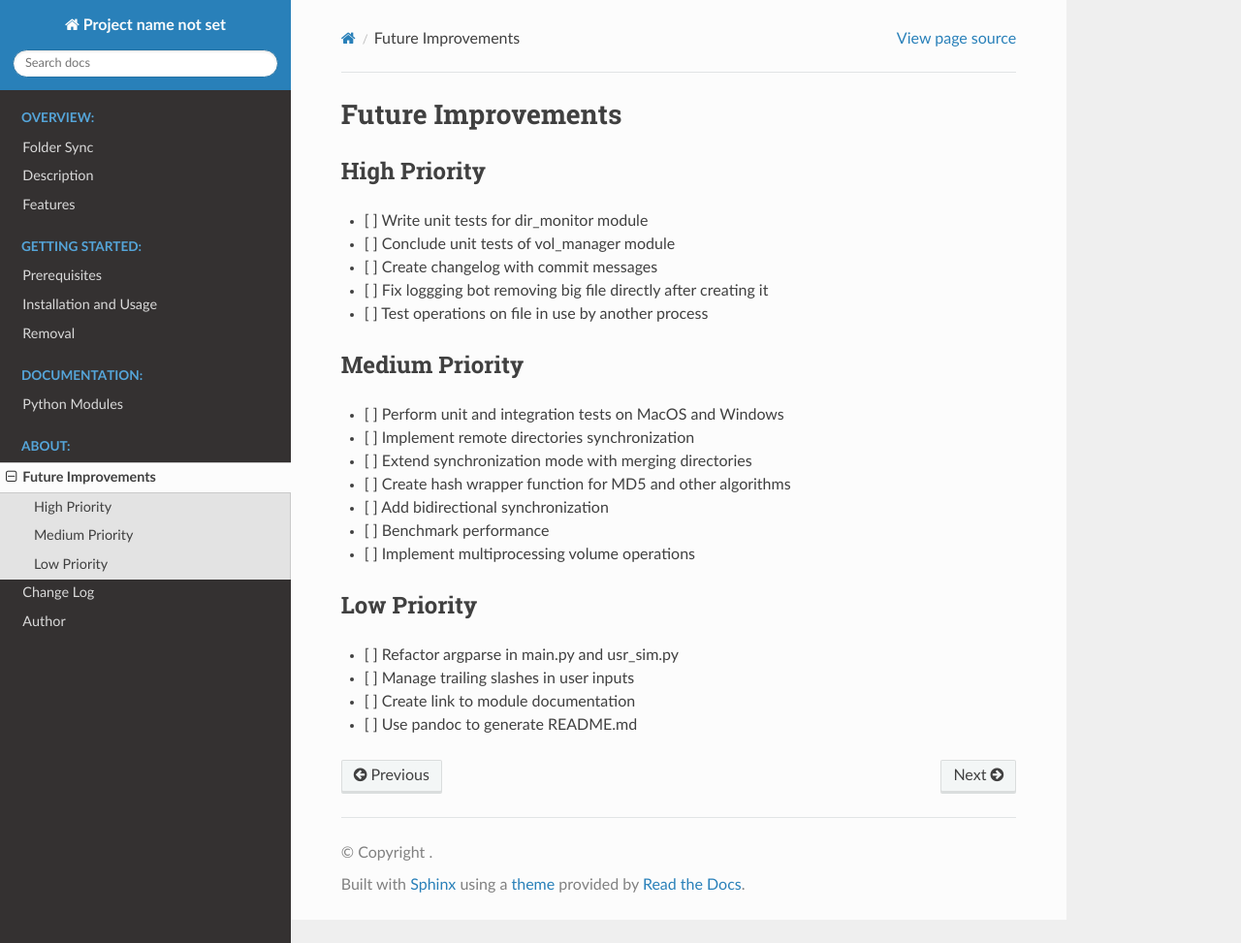
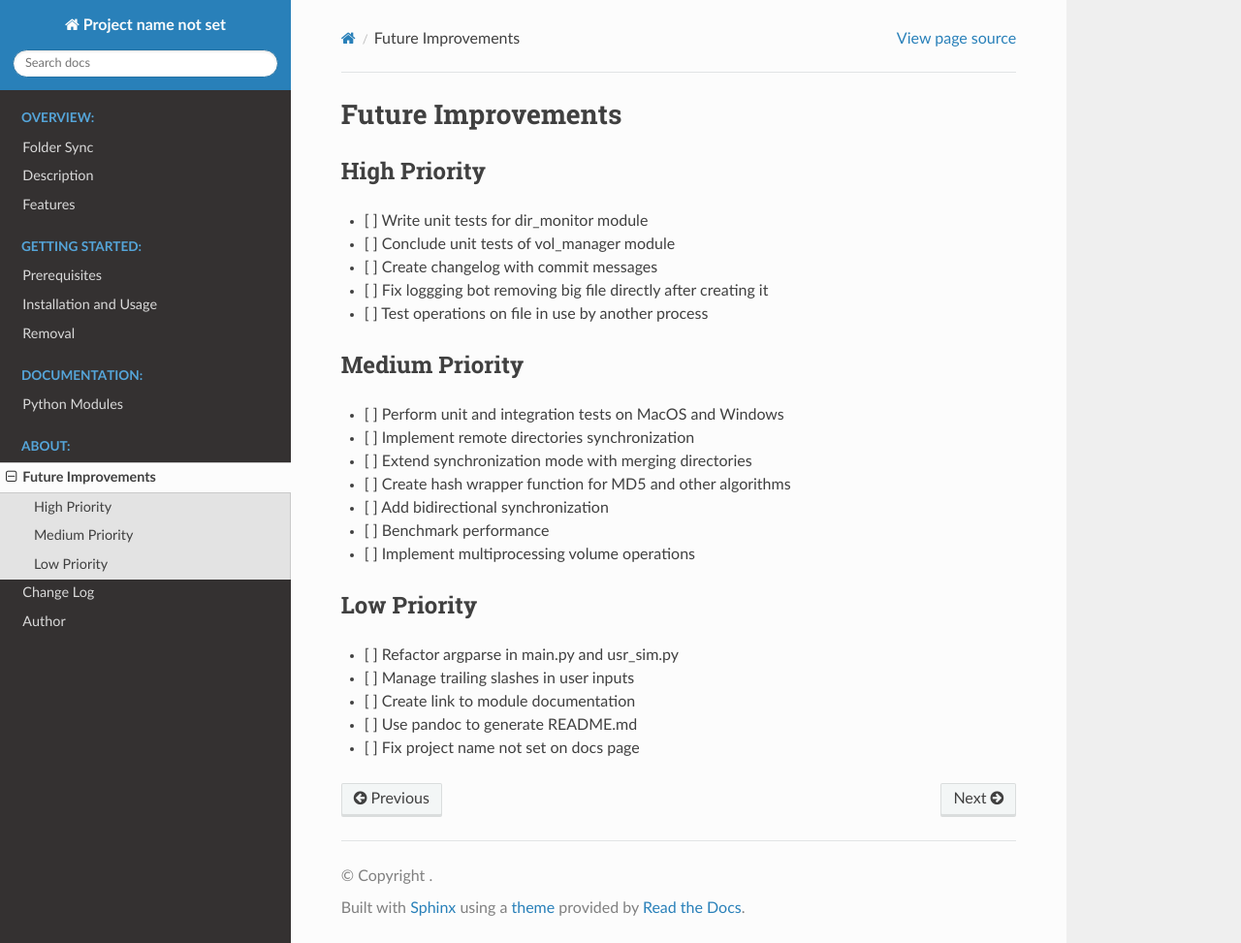
Before and after one commit to robinsonpompeu/folder_sync, a Sphinx documentation site: the page built from docs/source/improvements.md, in a window 1280 px wide and 973 px high. Shown: the whole window at 97% size. Built offline with Sphinx 7.4.7 and the Read the Docs theme 3.1.0, drawn with Linux system fonts in a browser that asks for light colours.

Commit message:
Edit improvements.md

```diff
--- a/docs/source/improvements.md
+++ b/docs/source/improvements.md
@@ -22,3 +22,4 @@
 - [ ] Manage trailing slashes in user inputs
 - [ ] Create link to module documentation
 - [ ] Use pandoc to generate README.md
+- [ ] Fix project name not set on docs page
```
